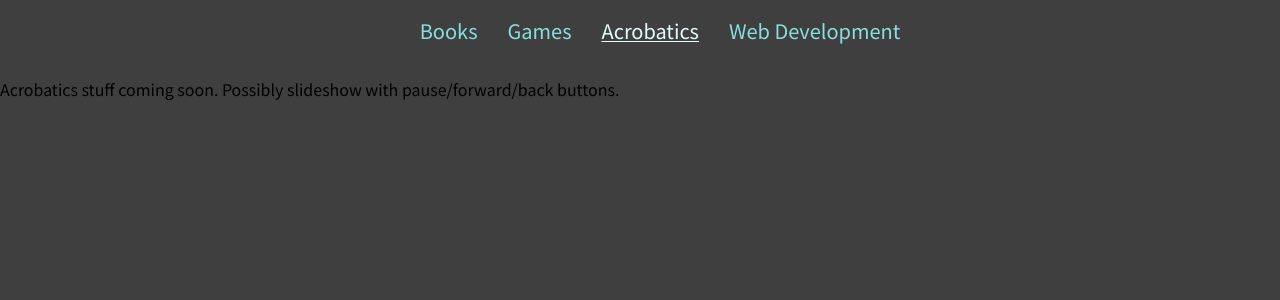
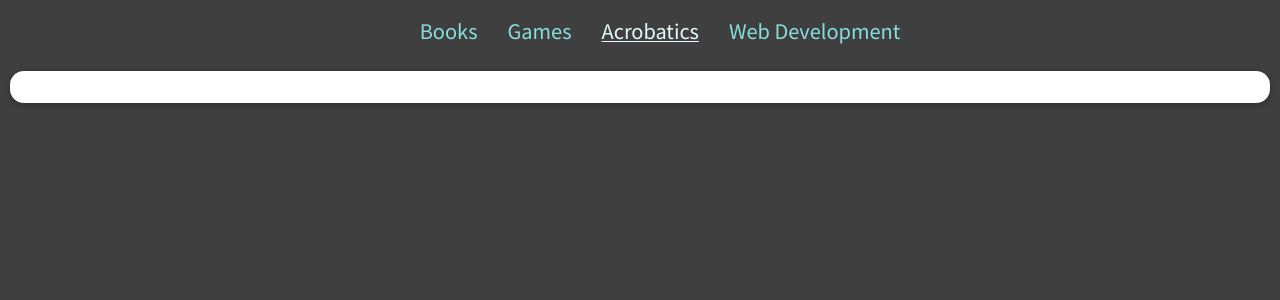
Before and after one commit to bka04/bka, a React (Create React App) app: page /acrobatics in a window 1280 px wide. Shown: the top 300 px of the page. Built offline with nearby package versions, Linux system fonts and the light colour scheme.

Commit message:
Add files for acrobatics page

```diff
--- a/src/App.js
+++ b/src/App.js
@@ -4,8 +4,8 @@ import { CSSTransition } from "react-transition-group";
 import Header from "./components/layout/Header";
 import Books from "./pages/Books";
 import Games from "./pages/Games";
+import Acrobatics from "./pages/Acrobatics";
 
-const Acrobatics = () => <p>Acrobatics stuff coming soon. Possibly slideshow with pause/forward/back buttons.</p>;
 const Dev = () => <p>Development stuff coming soon</p>;
 
 const routes = [
--- a/src/components/Layout/Header.js
+++ b/src/components/Layout/Header.js
@@ -13,7 +13,7 @@ const initialState = {
 const reducer = (state, action) => {
   if (action.type === "showHideNavLinks") {
 
-    if (window.innerWidth <= WINDOWBREAKPOINT) {
+    if (window.innerWidth < WINDOWBREAKPOINT) {
       //if already collapsed, leave nav links as is. If collapsing now, hide nav links.
       state.showNavLinks = state.collapsed ? state.showNavLinks : false;
       state.collapsed = true;
--- /dev/null
+++ b/src/components/UI/Slideshow.js
@@ -0,0 +1,9 @@
+
+
+const Slideshow = () => {
+  return (
+    <div></div>
+  )
+};
+
+export default Slideshow;
--- /dev/null
+++ b/src/pages/Acrobatics.css
@@ -0,0 +1,10 @@
+.mainAcrobaticsContainer {
+  width: 1366px;
+  margin: auto;
+}
+
+@media (max-width: 1366px) {
+  .mainAcrobaticsContainer {
+    width: 100%;
+  }
+}
--- /dev/null
+++ b/src/pages/Acrobatics.js
@@ -0,0 +1,15 @@
+import './Acrobatics.css';
+import Card from '../components/UI/Card';
+import Slideshow from '../components/UI/Slideshow';
+
+const Acrobatics = (props) => {
+  return (
+    <div className='mainAcrobaticsContainer'>
+      <Card className='white'>
+        <Slideshow></Slideshow>
+      </Card>
+    </div>
+  )
+}
+
+export default Acrobatics;
```
